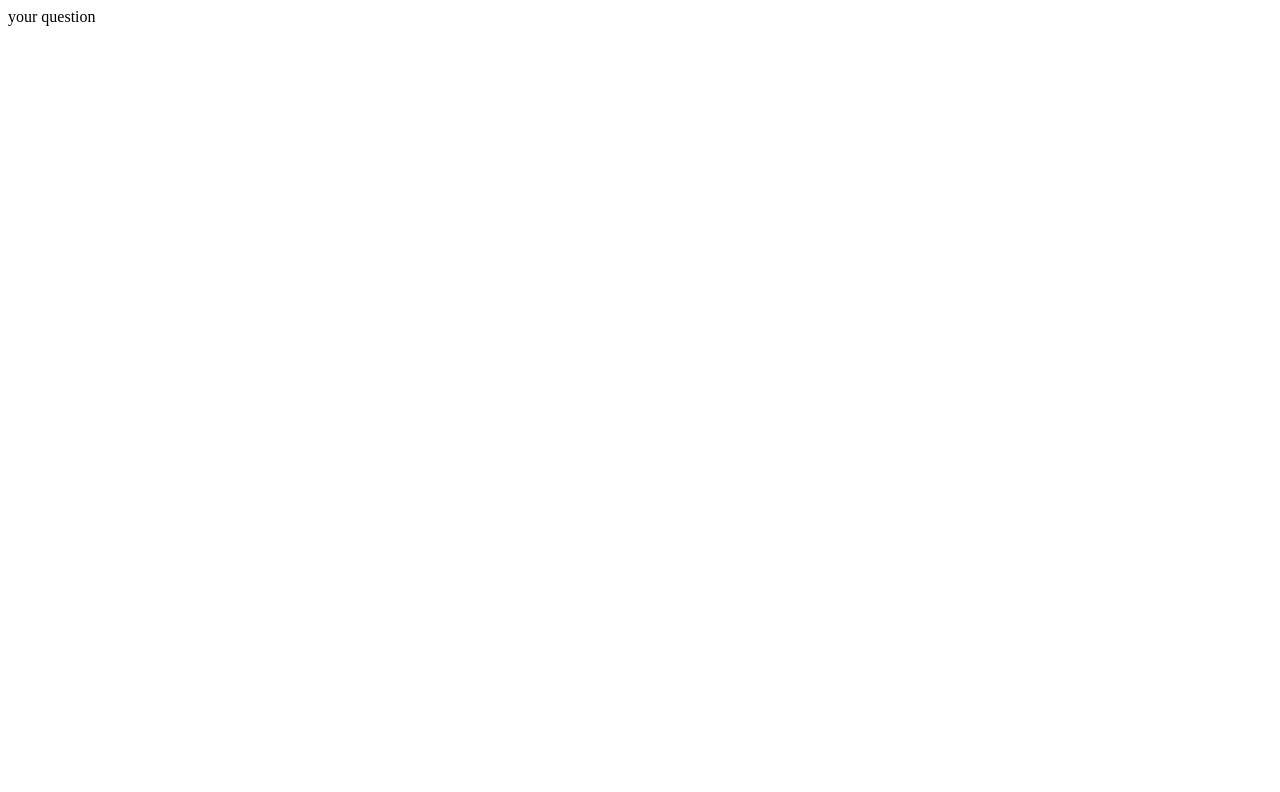
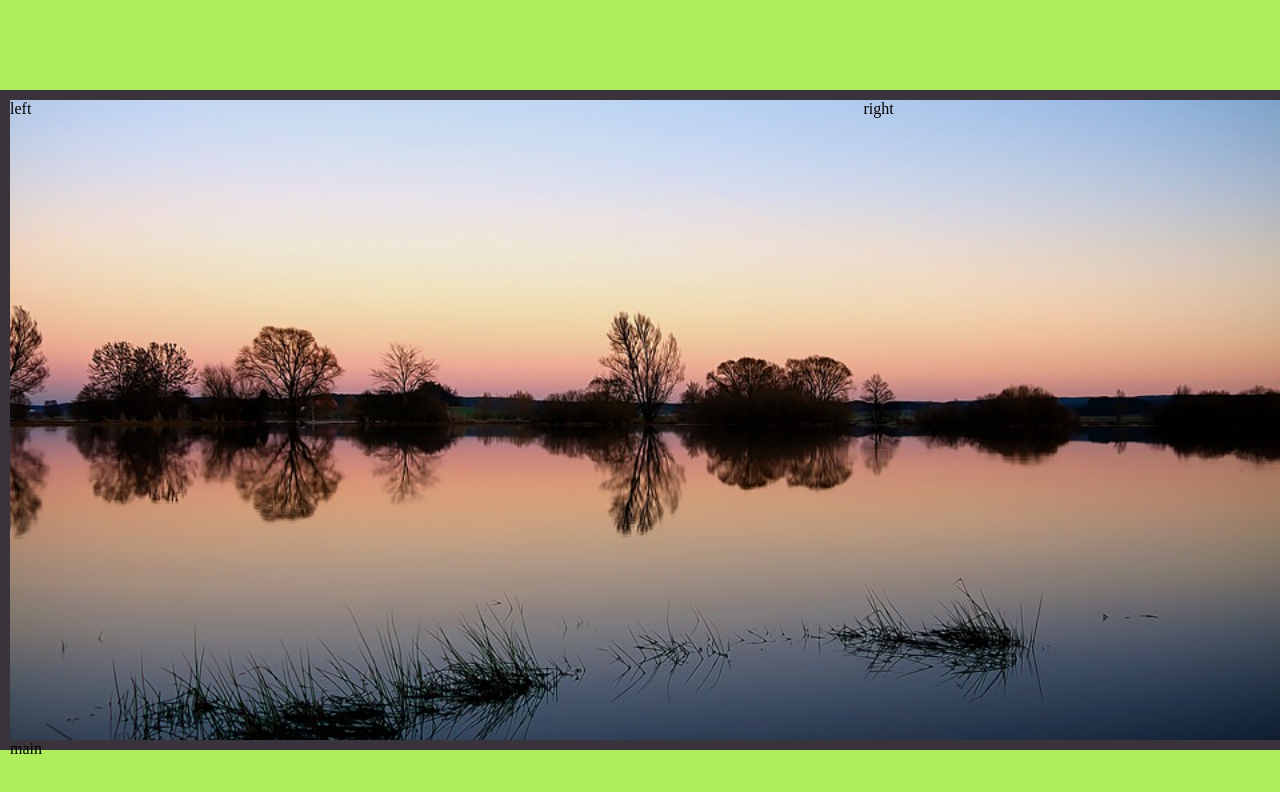
Before and after one commit to leimenghao1991/YourQuestions, an Electron app: page app/index.html in a window 1280 px wide. Drawn offline with Linux system fonts and the light colour scheme.

Commit message:
尝试3分布局

```diff
--- /dev/null
+++ b/app/css/homepage.css
@@ -0,0 +1,50 @@
+html,
+body {
+    height: 100%;
+    width: 100%;
+    margin: 0;
+}
+
+body {
+    background: #aeee5a;
+    height: 100%;
+}
+
+.round-corner {}
+
+#main-bg {
+    height: 100%;
+    width: 100%;
+    position: relative;
+}
+
+#content-bg {
+    position: absolute;
+    bottom: 50px;
+    height: 80%;
+    width: 100%;
+    background: url('../img/content-bg.jpg') no-repeat center fixed;
+    border: 10px solid #39333c;
+    background-size: cover;
+    position: absolute;
+}
+
+#mid-part,
+#left-part,
+#right-part {
+    width: 33.33%;
+    height: 100%;
+    border: solid /*#39333c*/#ff0000;
+    border-left: 20px;
+    border-right: 20px;
+    border-bottom: 50px;
+    border-top: 50px;
+}
+
+#left-part {
+    float: left;
+}
+
+#right-part {
+    float: right;
+}
--- a/app/index.html
+++ b/app/index.html
@@ -1 +1,19 @@
-your question
+<!DOCTYPE HTML>
+<html lang="zh-cmn-Hans">
+
+<head>
+    <meta charset="UTF-8">
+    <link rel="stylesheet" type="text/css" href="css/homepage.css">
+</head>
+
+<body>
+    <div id="main-bg">
+        <div id= "content-bg">
+            <div id="left-part">left</div>
+            <div id="right-part">right</div>
+            <div id="mid-part">main</div>
+        </div>
+    </div>
+</body>
+
+</html>
```
Also changed, not shown: app/img/content-bg.jpg (added).
